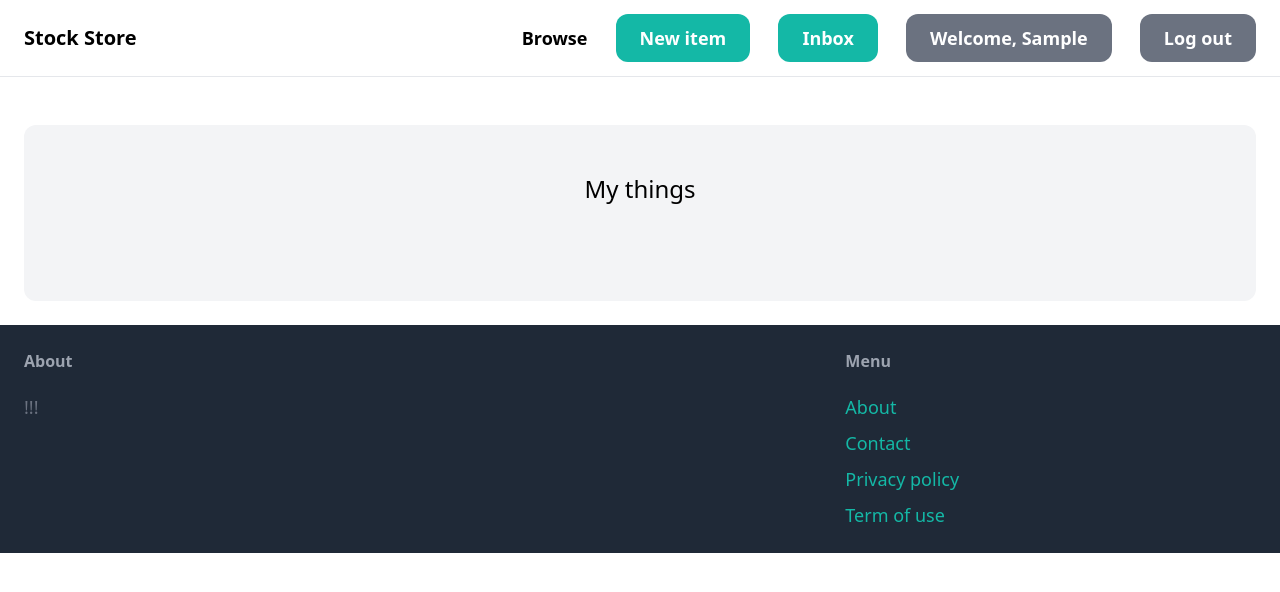
After one commit to maxred92/final-project, a Django app: page /users/profile/ in a window 1280 px wide. The commit adds this page. Shown: the top 592 px of the page. Run offline with Django 4.2, Linux system fonts and the light colour scheme; the visitor is signed in with stand-in values (Sample User, id 1); data that the repository does not hold is empty; some libraries are stand-ins or nearby versions.

Commit message:
Add views and button profile

```diff
--- a/site_stock/store/templates/store/base.html
+++ b/site_stock/store/templates/store/base.html
@@ -18,8 +18,7 @@
 
             {% if request.user.is_authenticated %}
                 <a href="#" class="px-6 py-3 text-lg font-semibold bg-teal-500 text-white rounded-xl hover:bg-teal-700">Inbox</a>
-                <a href="#" class="px-6 py-3 text-lg font-semibold bg-gray-500 text-white rounded-xl hover:bg-gray-700">Dashboard</a>
-                <a href="#" class="px-6 py-3 text-lg font-semibold bg-gray-500 text-white rounded-xl hover:bg-gray-700">Welcome, {{ user.first_name }}</a>
+                <a href="{% url 'users:profile' %}" class="px-6 py-3 text-lg font-semibold bg-gray-500 text-white rounded-xl hover:bg-gray-700">Welcome, {{ user.first_name }}</a>
                 <a href="{% url 'users:logout' %}" class="px-6 py-3 text-lg font-semibold bg-gray-500 text-white rounded-xl hover:bg-gray-700">Log out</a>
             {% else %}
                 <a href="{% url 'users:signup' %}" class="px-6 py-3 text-lg font-semibold bg-teal-500 text-white rounded-xl hover:bg-teal-700">Sign up</a>
--- /dev/null
+++ b/site_stock/users/templates/users/profile.html
@@ -0,0 +1,26 @@
+{% extends 'store/base.html' %}
+
+{% block title %}My profile{% endblock %}
+
+{% block content %}
+    <div class="mt-6 px-6 py-12 bg-gray-100 rounded-xl">
+        <h2 class="mb-12 text-2xl text-center">My things</h2>
+
+        <div class="grid grid-cols-3 gap-3">
+            {% for thing in things %}
+                <div>
+                    <a href="{% url 'product:detail' thing.id %}">
+                        <div>
+                            <img src="{{ thing.image.url }}" class="rounded-t-xl">
+                        </div>
+
+                        <div class="p-6 bg-white rounded-b-xl">
+                            <h2 class="text-2xl">{{ thing.name }}</h2>
+                            <p class="text-gray-500">Price: {{ thing.price }} $</p>
+                        </div>
+                    </a>
+                </div>
+            {% endfor %}
+        </div>
+    </div>
+{% endblock %}
--- a/site_stock/users/urls.py
+++ b/site_stock/users/urls.py
@@ -10,4 +10,5 @@ urlpatterns = [
     path('signup/', views.signup, name='signup'),
     path('login/', auth_views.LoginView.as_view(next_page='store:index', template_name='users/login.html'), name='login'),
     path('logout/', auth_views.LogoutView.as_view(next_page='store:index'), name='logout'),
+    path('profile/', views.profile, name='profile'),
 ]
--- a/site_stock/users/views.py
+++ b/site_stock/users/views.py
@@ -1,6 +1,8 @@
 from django.shortcuts import render, redirect
 from django.contrib.auth import login, logout
 from django.urls import reverse, reverse_lazy
+
+from product.models import Things
 
 
 from .forms import SignUpForm
@@ -19,3 +21,10 @@ def signup(request):
     return render(request, 'users/signup.html', {
         'form': form
     })
+
+def profile(request):
+    things = Things.objects.filter(created_by=request.user)
+
+    return render(request, 'users/profile.html', {
+        'things': things,
+    })
```
